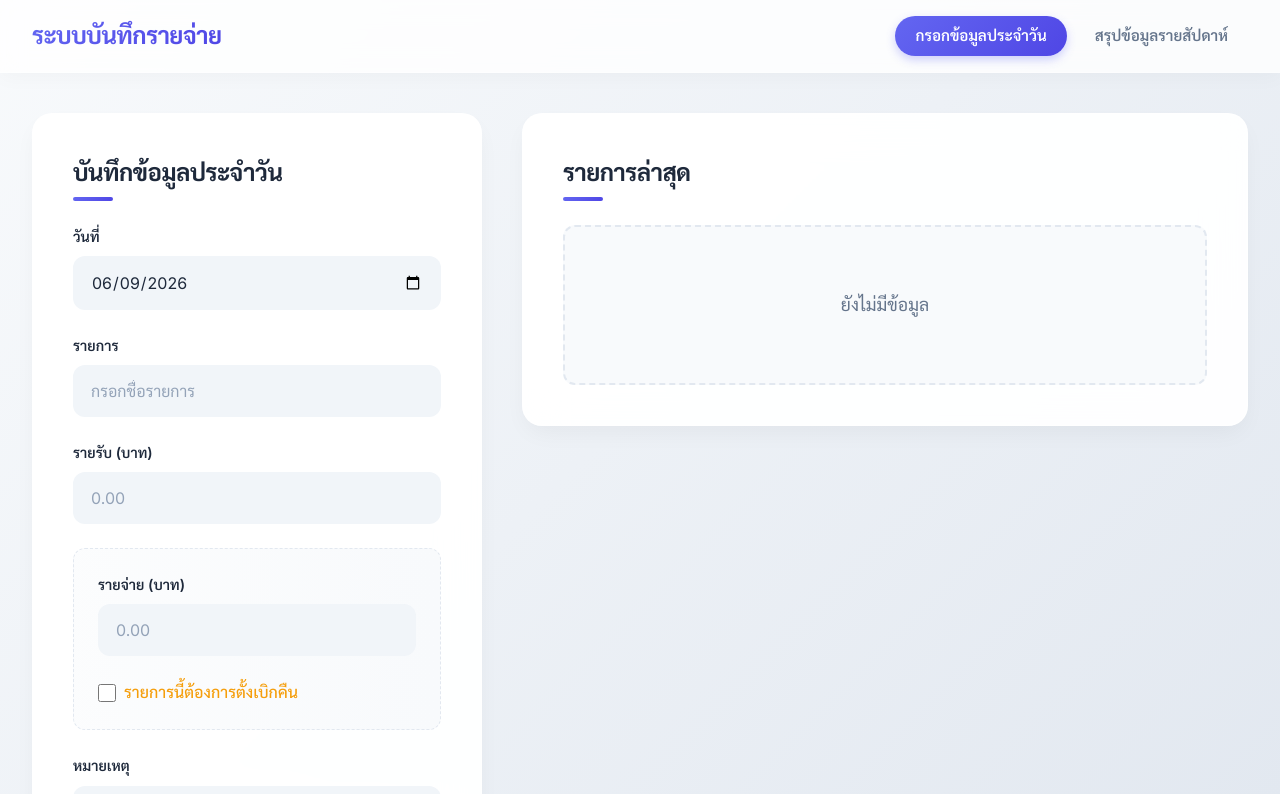
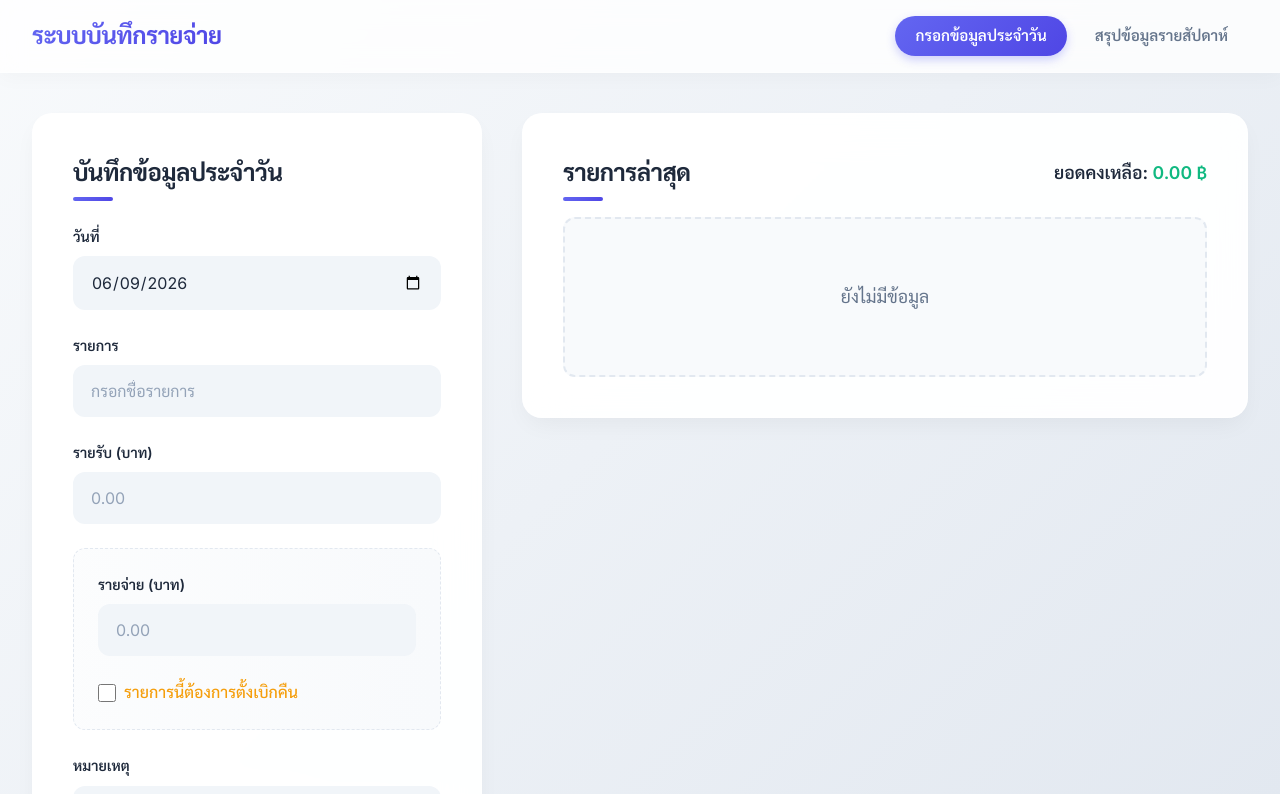
Before and after one commit to PxscxsXzt/Record-expeness-web, a React (Vite) app: page / in a window 1280 px wide. Shown: the top 794 px of the page. Built offline with nearby package versions, Linux system fonts and the light colour scheme.

Commit message:
Add balance to DailyEntry and deploy

```diff
--- a/src/pages/DailyEntry.jsx
+++ b/src/pages/DailyEntry.jsx
@@ -48,6 +48,10 @@ function DailyEntry() {
   };
 
   const formatNumber = (num) => num.toLocaleString('en-US', { minimumFractionDigits: 2, maximumFractionDigits: 2 });
+
+  const totalIncome = records.reduce((sum, r) => sum + (r.income || 0), 0);
+  const totalExpense = records.reduce((sum, r) => sum + (r.expense || 0), 0);
+  const totalBalance = totalIncome - totalExpense;
 
   return (
     <div className="daily-entry-layout">
@@ -141,7 +145,12 @@ function DailyEntry() {
       </div>
 
       <div className="card recent-card">
-        <h3>รายการล่าสุด</h3>
+        <div style={{ display: 'flex', justifyContent: 'space-between', alignItems: 'center', marginBottom: '1.5rem' }}>
+          <h3 style={{ marginBottom: 0 }}>รายการล่าสุด</h3>
+          <div style={{ fontSize: '1.1rem', fontWeight: '600' }}>
+            ยอดคงเหลือ: <span className={totalBalance >= 0 ? 'text-success' : 'text-danger'}>{formatNumber(totalBalance)} ฿</span>
+          </div>
+        </div>
         {records.length === 0 ? (
           <p className="empty-state">ยังไม่มีข้อมูล</p>
         ) : (
```
